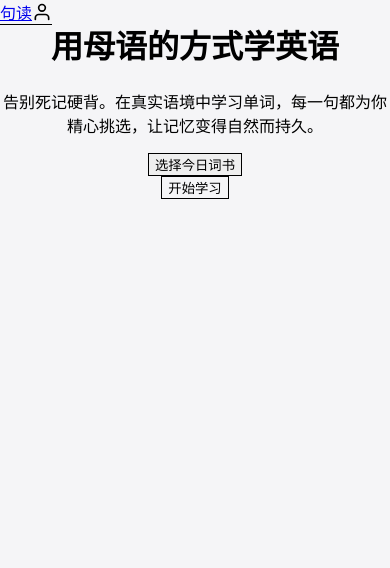
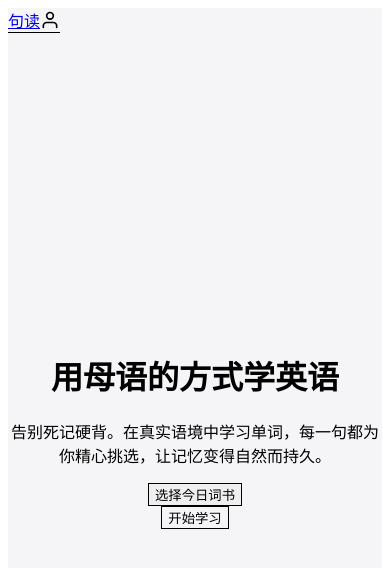
Before and after one commit to blueberrycongee/SentenCease, a React (Vite) app in the folder frontend/: page / in a window 390 px wide. Shown: the top 568 px of the page. Built offline with nearby package versions, Linux system fonts and the light colour scheme; no server answers.

Commit message:
修复CSS和布局问题，恢复原始样式并优化移动端触摸交互

```diff
--- a/frontend/src/App.jsx
+++ b/frontend/src/App.jsx
@@ -14,20 +14,13 @@ function App() {
   const [updateAvailable, setUpdateAvailable] = useState(false);
   const { isMobile } = useDeviceDetect();
 
-  // 在移动设备上锁定页面滚动
+  // 移动设备检测逻辑
   useEffect(() => {
     if (isMobile) {
-      document.documentElement.classList.add('mobile-lock');
-      document.body.classList.add('mobile-lock');
+      document.body.dataset.isMobile = 'true';
     } else {
-      document.documentElement.classList.remove('mobile-lock');
-      document.body.classList.remove('mobile-lock');
+      delete document.body.dataset.isMobile;
     }
-
-    return () => {
-      document.documentElement.classList.remove('mobile-lock');
-      document.body.classList.remove('mobile-lock');
-    };
   }, [isMobile]);
 
   useEffect(() => {
@@ -49,10 +42,10 @@ function App() {
   };
 
   return (
-    <div className={`flex flex-col min-h-screen bg-[#F5F5F7] text-gray-800 font-sans ${isMobile ? 'mobile-main-container' : ''}`}>
+    <div className="flex flex-col min-h-screen bg-[#F5F5F7] text-gray-800 font-sans">
       {showHeader && <Header />}
-      <main className={`${isMobile ? 'flex-grow' : 'flex-grow flex items-center justify-center'} ${showHeader ? 'pt-20' : ''}`}>
-        <div className={`w-full max-w-4xl mx-auto ${isMobile ? 'px-3 py-2' : 'p-4'}`}>
+      <main className={`flex-grow flex items-center justify-center ${showHeader ? 'pt-20' : ''}`}>
+        <div className="w-full max-w-4xl mx-auto p-4">
           <Outlet />
         </div>
       </main>
--- a/frontend/src/index.css
+++ b/frontend/src/index.css
@@ -2,33 +2,35 @@
 @tailwind components;
 @tailwind utilities;
 
-/* 在移动设备上锁定页面滚动 */
-@media (max-width: 767px) {
-  html.mobile-lock,
-  body.mobile-lock {
-    position: fixed;
-    width: 100%;
-    height: 100%;
-    overflow: hidden;
+@layer utilities {
+  .animate-fade-in {
+    animation: fadeIn 0.5s ease-in-out;
   }
 
-  /* 主内容容器样式 */
-  .mobile-main-container {
-    position: fixed;
-    top: 0;
-    left: 0;
-    right: 0;
-    bottom: 0;
-    overflow: hidden;
-    display: flex;
-    flex-direction: column;
+  @keyframes fadeIn {
+    from {
+      opacity: 0;
+      transform: translateY(-10px);
+    }
+    to {
+      opacity: 1;
+      transform: translateY(0);
+    }
+  }
+}
+
+/* 仅针对学习页面的移动端样式 */
+@media (max-width: 767px) {
+  .learn-page-mobile {
+    position: relative;
+    touch-action: none;
+    -webkit-overflow-scrolling: none;
+    overscroll-behavior: none;
   }
 
-  /* 允许内容区域滚动（如果需要） */
-  .mobile-scroll-container {
-    flex: 1;
-    overflow-y: auto;
-    -webkit-overflow-scrolling: touch; /* 平滑滚动 */
+  .learn-page-mobile .swipe-card-container {
+    position: relative;
+    z-index: 10;
   }
 }
 
--- a/frontend/src/pages/LearnPage.jsx
+++ b/frontend/src/pages/LearnPage.jsx
@@ -465,17 +465,12 @@ const LearnPage = () => {
   };
 
   return (
-    <div
-      className={`bg-[#F5F5F7] w-full min-h-screen ${!isMobile ? 'flex items-center justify-center p-8' : ''} font-sans`}
-      style={isMobile ? { height: '100%', overflow: 'hidden' } : {}}
-    >
-      <div className="w-full mx-auto" style={isMobile ? { height: '100%' } : {}}>
+    <div className={`bg-[#F5F5F7] w-full min-h-screen flex items-center justify-center ${isMobile ? 'p-3' : 'p-8'} font-sans ${isMobile ? 'learn-page-mobile' : ''}`}>
+      <div className="w-full mx-auto">
         <div className={`bg-white ${isMobile ? 'p-3' : 'p-4'} rounded-xl shadow-md ${isMobile ? 'mb-4' : 'mb-6'} max-w-5xl mx-auto`}>
           <ProgressBar completed={progress.completed} total={progress.total} />
         </div>
-        <div className={isMobile ? 'h-[calc(100%-60px)]' : ''}>
-          {renderContent()}
-        </div>
+        {renderContent()}
       </div>
 
       {/* 触摸设备上显示滑动教程 */}
```
